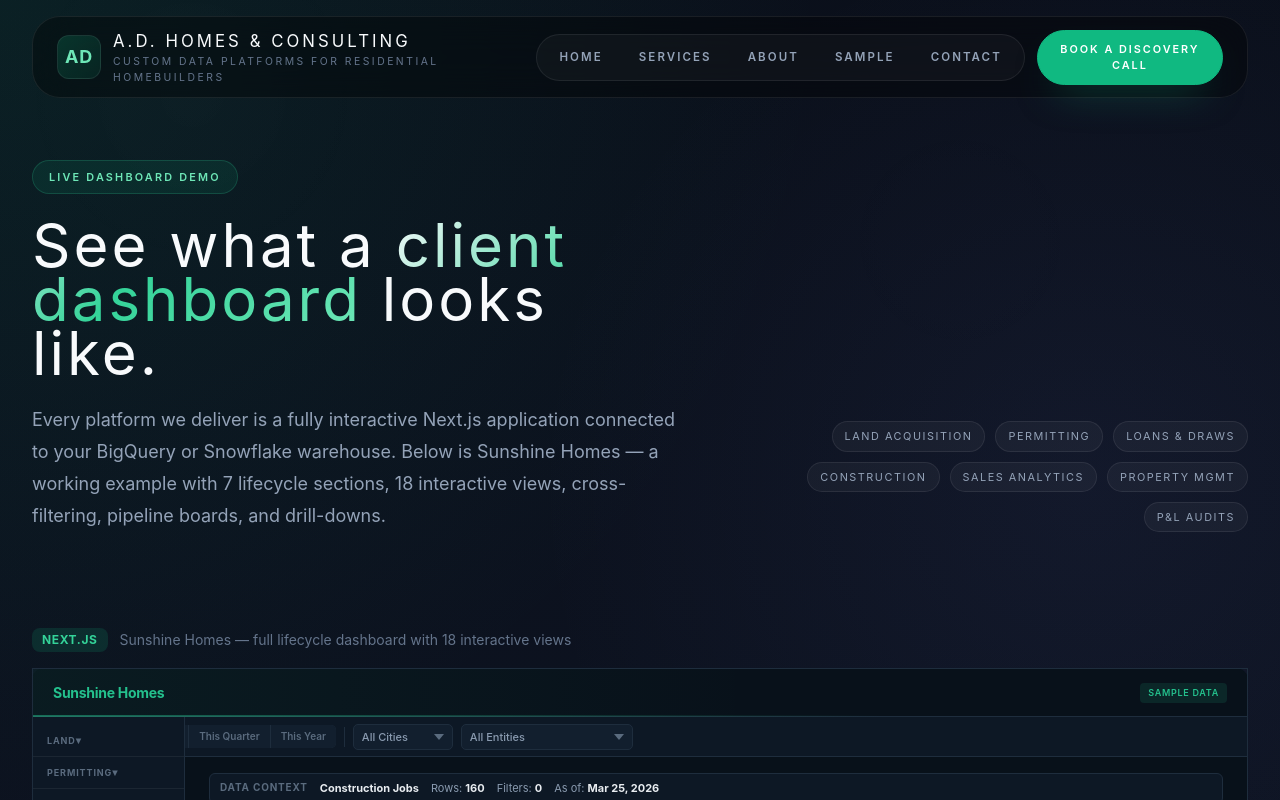
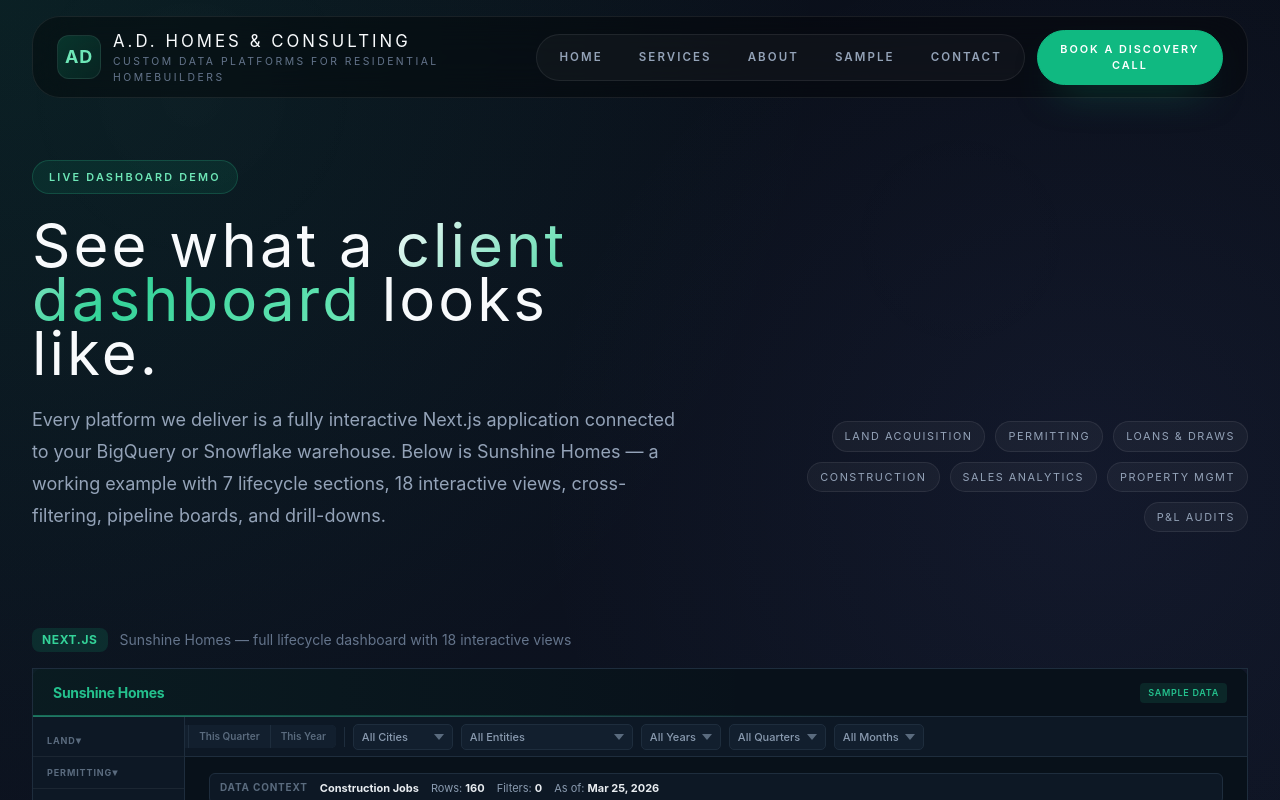
Before and after one commit to arnauddg27-svg/ADConsulting, a Next.js app: page /demo in a window 1280 px wide. Shown: the top 800 px of the page. Built offline with nearby package versions, Linux system fonts and the light colour scheme.

Commit message:
Add explicit year quarter month dropdown filters to dashboard

```diff
--- a/src/components/demo/sunshine/FilterBar.tsx
+++ b/src/components/demo/sunshine/FilterBar.tsx
@@ -18,6 +18,26 @@ const TIME_PERIODS: { value: SHTimePeriod; label: string }[] = [
 export default function FilterBar({ filters, onChange }: FilterBarProps) {
   const set = (key: keyof SHDashboardFilters, value: string | null) =>
     onChange({ ...filters, [key]: value });
+  const years = [2021, 2022, 2023, 2024, 2025, 2026];
+  const months = [
+    { value: 1, label: "Jan" }, { value: 2, label: "Feb" }, { value: 3, label: "Mar" },
+    { value: 4, label: "Apr" }, { value: 5, label: "May" }, { value: 6, label: "Jun" },
+    { value: 7, label: "Jul" }, { value: 8, label: "Aug" }, { value: 9, label: "Sep" },
+    { value: 10, label: "Oct" }, { value: 11, label: "Nov" }, { value: 12, label: "Dec" },
+  ];
+
+  const setYear = (value: string) => {
+    const year = value ? Number(value) : null;
+    onChange({ ...filters, drillYear: year, drillQuarter: null, drillMonth: null });
+  };
+  const setQuarter = (value: string) => {
+    const quarter = value ? Number(value) : null;
+    onChange({ ...filters, drillQuarter: quarter, drillMonth: null });
+  };
+  const setMonth = (value: string) => {
+    const month = value ? Number(value) : null;
+    onChange({ ...filters, drillMonth: month });
+  };
 
   const hasAny = filters.city || filters.entity || filters.community || filters.stage || filters.status || filters.drillYear || filters.drillQuarter || filters.drillMonth || filters.timePeriod !== "all";
 
@@ -57,6 +77,40 @@ export default function FilterBar({ filters, onChange }: FilterBarProps) {
         <option value="">All Entities</option>
         {ENTITIES.map(e => (
           <option key={e} value={e}>{e}</option>
+        ))}
+      </select>
+
+      <select
+        className={`sh-filter-select ${filters.drillYear ? "active" : ""}`}
+        value={filters.drillYear ?? ""}
+        onChange={e => setYear(e.target.value)}
+      >
+        <option value="">All Years</option>
+        {years.map((year) => (
+          <option key={year} value={year}>{year}</option>
+        ))}
+      </select>
+
+      <select
+        className={`sh-filter-select ${filters.drillQuarter ? "active" : ""}`}
+        value={filters.drillQuarter ?? ""}
+        onChange={e => setQuarter(e.target.value)}
+      >
+        <option value="">All Quarters</option>
+        <option value="1">Q1</option>
+        <option value="2">Q2</option>
+        <option value="3">Q3</option>
+        <option value="4">Q4</option>
+      </select>
+
+      <select
+        className={`sh-filter-select ${filters.drillMonth ? "active" : ""}`}
+        value={filters.drillMonth ?? ""}
+        onChange={e => setMonth(e.target.value)}
+      >
+        <option value="">All Months</option>
+        {months.map((month) => (
+          <option key={month.value} value={month.value}>{month.label}</option>
         ))}
       </select>
 
```
